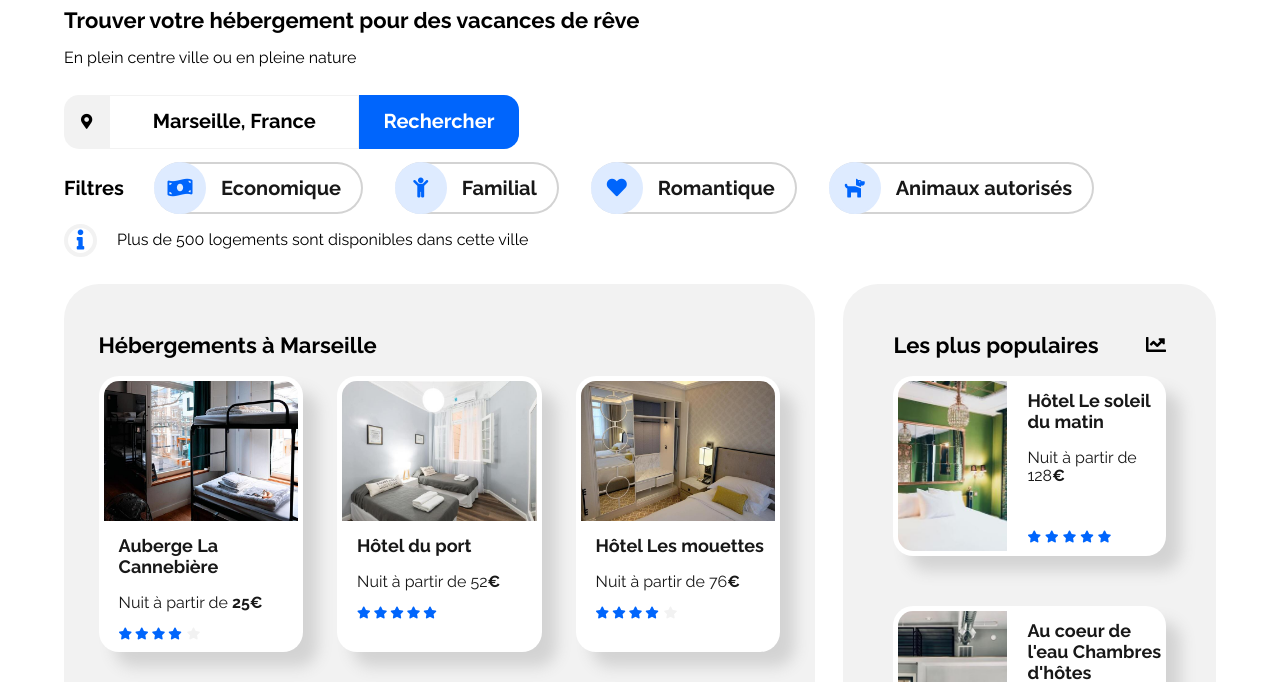
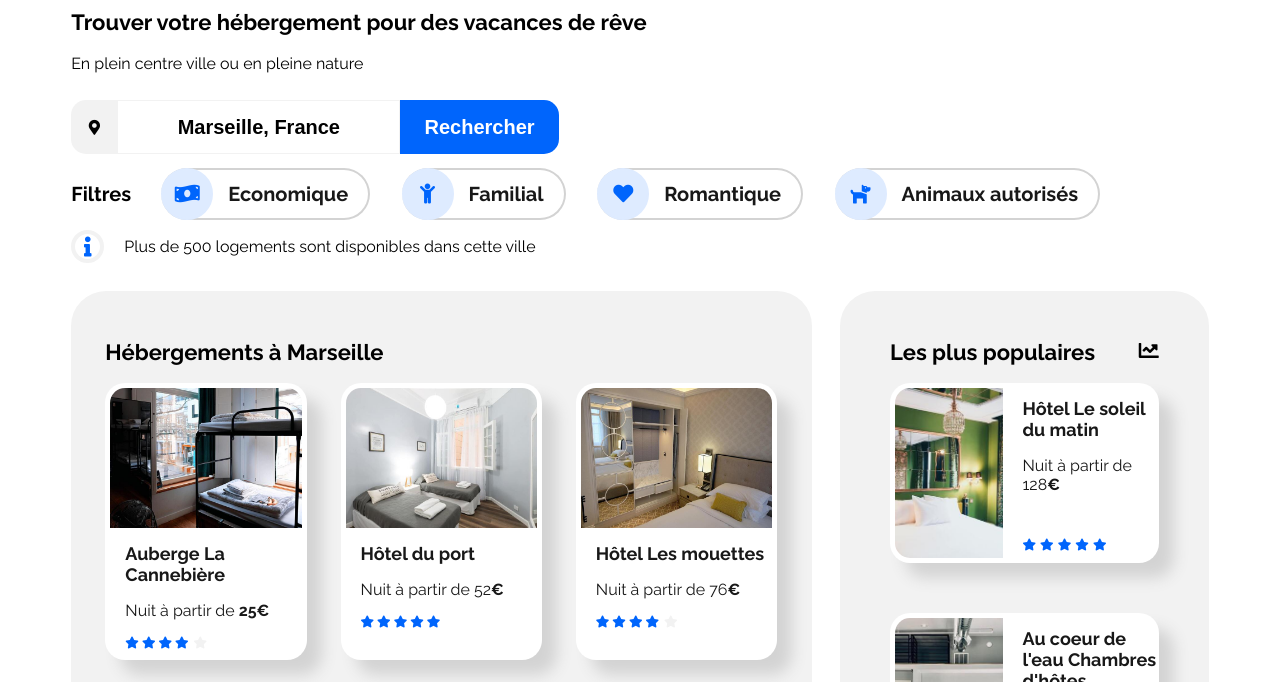
Before and after one commit to KarimB1980/Booki-nouvelle_version, a website: page index.html in a window 1280 px wide. Shown: the part 118-800 px from the top of the page. Drawn offline with Linux system fonts and the light colour scheme.

Commit message:
Installation de normalize.css

```diff
--- a/index.html
+++ b/index.html
@@ -4,7 +4,6 @@
 		<meta charset="utf-8" />
 		<meta name="viewport" content="width=device-width, initial-scale=1">
 		<meta name="description" content=" Ce site permet aux usagers de trouver des hébergements et des activités dans la ville de leur choix. Les hébergements peuvent également être filtrés par thématique, par exemple leur budget ou leur ambiance.">
-		<link rel="stylesheet" href="css/normalize.css" />
 		<link rel="stylesheet" href="css/style.css" />
 		<link rel="stylesheet" href="css/style_tab.css" />
 		<link rel="stylesheet" href="css/style_tel.css" />
--- /dev/null
+++ b/package.json
@@ -0,0 +1,5 @@
+{
+  "dependencies": {
+    "normalize.css": "^8.0.1"
+  }
+}
```
Also changed, not shown: 1 other file.
